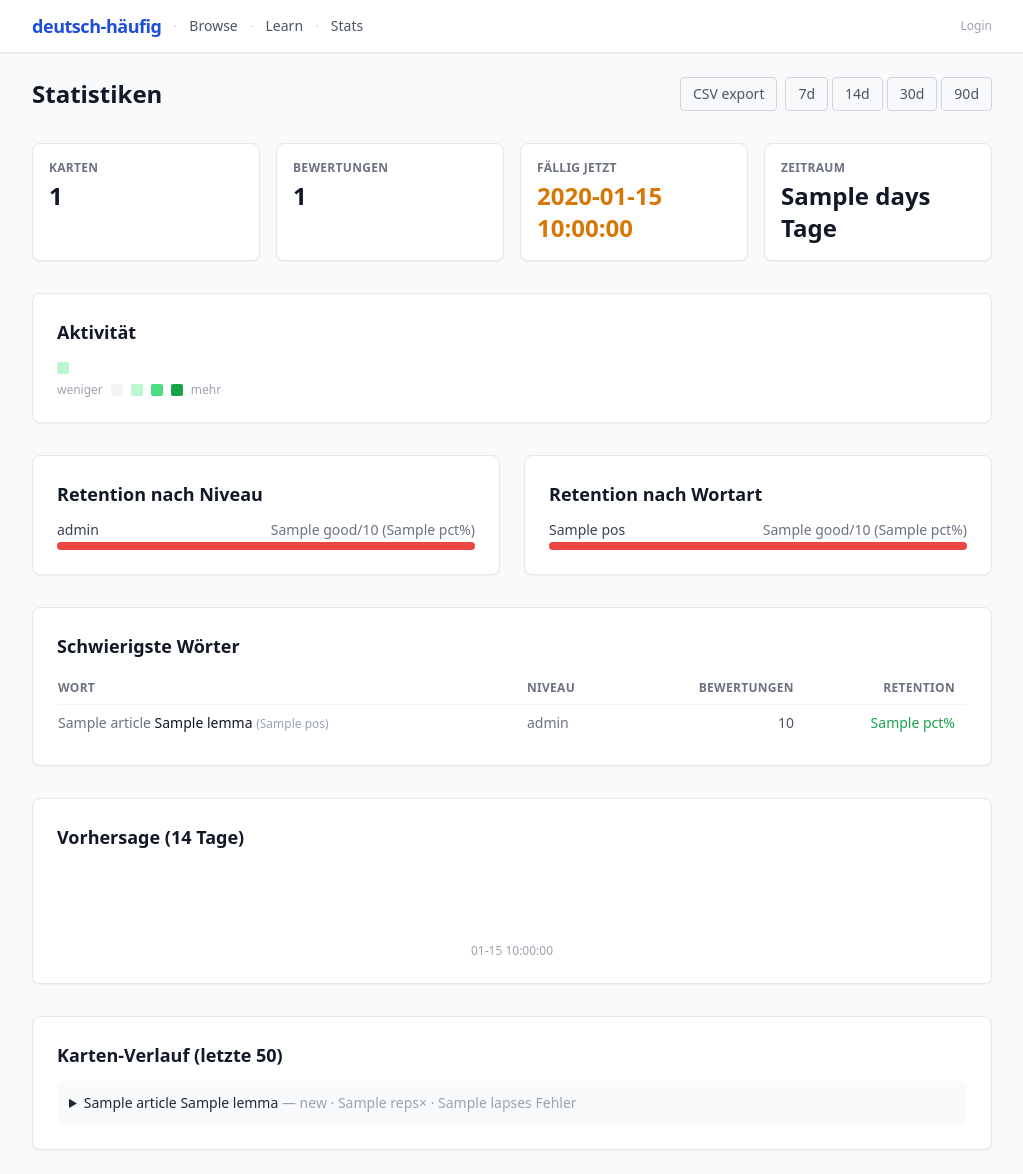
After one commit to SanD94/deutsch-haeufig, a FastAPI app: template src/deutsch_haufig/templates/stats.html in a window 1280 px wide. The commit adds this page. Shown: the whole page, without its empty margins (128-1151 px from the left). Run offline with FastAPI, Linux system fonts and the light colour scheme; the template is opened without the code that fills it: most values are stand-ins (such as "Sample title", 1, 10 or a date in 2020); some libraries are stand-ins or nearby versions.

Commit message:
feat: M7 statistics and insights dashboard
- /stats page: heatmap grid, retention by level/POS, hardest words,
  14-day forecast bar chart, per-card history with collapsible details
- GET /stats/csv: CSV export of all review logs with word metadata
- Time range selector: 7/14/30/90 days
- Summary cards: total cards, total reviews, due now
- Stats link in nav bar
- Registered stats router in main.py

```diff
--- a/src/deutsch_haufig/main.py
+++ b/src/deutsch_haufig/main.py
@@ -18,6 +18,7 @@ from deutsch_haufig.db import init_db
 from deutsch_haufig.routes.auth import router as auth_router
 from deutsch_haufig.routes.browse import router as browse_router
 from deutsch_haufig.routes.learn import router as learn_router
+from deutsch_haufig.routes.stats import router as stats_router
 from deutsch_haufig.routes.word import router as word_router
 from deutsch_haufig.templating import templates
 
@@ -39,6 +40,7 @@ def create_app() -> FastAPI:
     app.include_router(browse_router)
     app.include_router(word_router)
     app.include_router(learn_router)
+    app.include_router(stats_router)
     return app
 
 
--- a/src/deutsch_haufig/templates/base.html
+++ b/src/deutsch_haufig/templates/base.html
@@ -19,6 +19,8 @@
             <a href="/browse" class="text-gray-600 hover:text-blue-700 font-medium transition-colors">Browse</a>
             <span class="text-gray-300">·</span>
             <a href="/learn" class="text-gray-600 hover:text-blue-700 font-medium transition-colors">Learn</a>
+            <span class="text-gray-300">·</span>
+            <a href="/stats" class="text-gray-600 hover:text-blue-700 font-medium transition-colors">Stats</a>
             <span class="flex-1"></span>
             {% if request.cookies.get("dh_user_id") %}
             <a href="/auth/logout" class="text-gray-400 hover:text-red-600 text-xs transition-colors">Logout</a>
--- /dev/null
+++ b/src/deutsch_haufig/templates/stats.html
@@ -0,0 +1,208 @@
+{% extends "base.html" %}
+{% block content %}
+
+<div class="max-w-5xl mx-auto space-y-8">
+
+  <!-- Header -->
+  <div class="flex flex-col sm:flex-row sm:items-center sm:justify-between gap-3">
+    <h1 class="text-2xl font-bold text-gray-900">Statistiken</h1>
+    <div class="flex gap-2 text-sm">
+      <a href="/stats/csv" class="px-3 py-1.5 rounded border border-gray-300 text-gray-600 hover:bg-gray-50 transition-colors">CSV export</a>
+      <div class="flex gap-1">
+        {% for d in [7, 14, 30, 90] %}
+        <a href="/stats?days={{ d }}" class="px-3 py-1.5 rounded border {% if days == d %}bg-blue-600 text-white border-blue-600{% else %}border-gray-300 text-gray-600 hover:bg-gray-50{% endif %} transition-colors">{{ d }}d</a>
+        {% endfor %}
+      </div>
+    </div>
+  </div>
+
+  <!-- Summary cards -->
+  <div class="grid grid-cols-2 sm:grid-cols-4 gap-4">
+    <div class="bg-white rounded-lg border border-gray-200 p-4 shadow-sm">
+      <p class="text-xs text-gray-500 uppercase tracking-wide font-semibold">Karten</p>
+      <p class="text-2xl font-bold text-gray-900 mt-1">{{ total_cards }}</p>
+    </div>
+    <div class="bg-white rounded-lg border border-gray-200 p-4 shadow-sm">
+      <p class="text-xs text-gray-500 uppercase tracking-wide font-semibold">Bewertungen</p>
+      <p class="text-2xl font-bold text-gray-900 mt-1">{{ total_reviews }}</p>
+    </div>
+    <div class="bg-white rounded-lg border border-gray-200 p-4 shadow-sm">
+      <p class="text-xs text-gray-500 uppercase tracking-wide font-semibold">Fällig jetzt</p>
+      <p class="text-2xl font-bold text-amber-600 mt-1">{{ due_now }}</p>
+    </div>
+    <div class="bg-white rounded-lg border border-gray-200 p-4 shadow-sm">
+      <p class="text-xs text-gray-500 uppercase tracking-wide font-semibold">Zeitraum</p>
+      <p class="text-2xl font-bold text-gray-900 mt-1">{{ days }} Tage</p>
+    </div>
+  </div>
+
+  <!-- Heatmap -->
+  <div class="bg-white rounded-lg border border-gray-200 p-4 sm:p-6 shadow-sm">
+    <h2 class="text-lg font-semibold text-gray-900 mb-4">Aktivität</h2>
+    <div class="flex flex-wrap gap-1">
+      {% for day in heatmap %}
+      <div class="w-3 h-3 rounded-sm {% if day.count == 0 %}bg-gray-100{% elif day.count <= 2 %}bg-green-200{% elif day.count <= 5 %}bg-green-400{% else %}bg-green-600{% endif %}"
+           title="{{ day.date }}: {{ day.count }} Bewertungen"></div>
+      {% endfor %}
+    </div>
+    <div class="flex items-center gap-2 mt-2 text-xs text-gray-400">
+      <span>weniger</span>
+      <div class="w-3 h-3 rounded-sm bg-gray-100"></div>
+      <div class="w-3 h-3 rounded-sm bg-green-200"></div>
+      <div class="w-3 h-3 rounded-sm bg-green-400"></div>
+      <div class="w-3 h-3 rounded-sm bg-green-600"></div>
+      <span>mehr</span>
+    </div>
+  </div>
+
+  <div class="grid grid-cols-1 sm:grid-cols-2 gap-6">
+    <!-- Retention by level -->
+    <div class="bg-white rounded-lg border border-gray-200 p-4 sm:p-6 shadow-sm">
+      <h2 class="text-lg font-semibold text-gray-900 mb-3">Retention nach Niveau</h2>
+      {% if level_retention %}
+      <div class="space-y-2">
+        {% for row in level_retention %}
+        <div>
+          <div class="flex justify-between text-sm mb-0.5">
+            <span class="font-medium text-gray-700">{{ row.level }}</span>
+            <span class="text-gray-500">{{ row.good }}/{{ row.total }} ({{ row.pct }}%)</span>
+          </div>
+          <div class="w-full bg-gray-100 rounded-full h-2">
+            <div class="h-2 rounded-full {% if row.pct >= 80 %}bg-green-500{% elif row.pct >= 60 %}bg-amber-500{% else %}bg-red-500{% endif %}"
+                 style="width: {{ row.pct }}%"></div>
+          </div>
+        </div>
+        {% endfor %}
+      </div>
+      {% else %}
+      <p class="text-sm text-gray-400">Noch keine Daten.</p>
+      {% endif %}
+    </div>
+
+    <!-- Retention by POS -->
+    <div class="bg-white rounded-lg border border-gray-200 p-4 sm:p-6 shadow-sm">
+      <h2 class="text-lg font-semibold text-gray-900 mb-3">Retention nach Wortart</h2>
+      {% if pos_retention %}
+      <div class="space-y-2">
+        {% for row in pos_retention %}
+        <div>
+          <div class="flex justify-between text-sm mb-0.5">
+            <span class="font-medium text-gray-700">{{ row.pos }}</span>
+            <span class="text-gray-500">{{ row.good }}/{{ row.total }} ({{ row.pct }}%)</span>
+          </div>
+          <div class="w-full bg-gray-100 rounded-full h-2">
+            <div class="h-2 rounded-full {% if row.pct >= 80 %}bg-green-500{% elif row.pct >= 60 %}bg-amber-500{% else %}bg-red-500{% endif %}"
+                 style="width: {{ row.pct }}%"></div>
+          </div>
+        </div>
+        {% endfor %}
+      </div>
+      {% else %}
+      <p class="text-sm text-gray-400">Noch keine Daten.</p>
+      {% endif %}
+    </div>
+  </div>
+
+  <!-- Hardest words -->
+  <div class="bg-white rounded-lg border border-gray-200 p-4 sm:p-6 shadow-sm">
+    <h2 class="text-lg font-semibold text-gray-900 mb-3">Schwierigste Wörter</h2>
+    {% if hardest_words %}
+    <div class="overflow-x-auto">
+      <table class="w-full text-sm">
+        <thead>
+          <tr class="text-left text-xs font-semibold text-gray-500 uppercase tracking-wide border-b border-gray-100">
+            <th class="py-2 pr-3">Wort</th>
+            <th class="py-2 pr-3">Niveau</th>
+            <th class="py-2 pr-3 text-right">Bewertungen</th>
+            <th class="py-2 pr-3 text-right">Retention</th>
+          </tr>
+        </thead>
+        <tbody class="divide-y divide-gray-50">
+          {% for w in hardest_words %}
+          <tr class="hover:bg-gray-50">
+            <td class="py-2 pr-3 font-medium text-gray-900">
+              {% if w.article %}<span class="text-gray-500 font-normal">{{ w.article }}</span> {% endif %}
+              {{ w.lemma }}
+              <span class="text-gray-400 text-xs">({{ w.pos }})</span>
+            </td>
+            <td class="py-2 pr-3 text-gray-500">{{ w.level or '—' }}</td>
+            <td class="py-2 pr-3 text-right text-gray-600">{{ w.total }}</td>
+            <td class="py-2 pr-3 text-right font-medium {% if w.pct < 50 %}text-red-600{% elif w.pct < 70 %}text-amber-600{% else %}text-green-600{% endif %}">
+              {{ w.pct }}%
+            </td>
+          </tr>
+          {% endfor %}
+        </tbody>
+      </table>
+    </div>
+    {% else %}
+    <p class="text-sm text-gray-400">Mindestens 2 Bewertungen pro Karte nötig. Noch nicht genug Daten.</p>
+    {% endif %}
+  </div>
+
+  <!-- Forecast -->
+  <div class="bg-white rounded-lg border border-gray-200 p-4 sm:p-6 shadow-sm">
+    <h2 class="text-lg font-semibold text-gray-900 mb-3">Vorhersage (14 Tage)</h2>
+    <div class="flex items-end gap-1 h-24">
+      {% set max_f = forecast | map(attribute='count') | max %}
+      {% for day in forecast %}
+      <div class="flex-1 flex flex-col items-center">
+        <div class="w-full {% if day.count > 0 %}bg-blue-500{% else %}bg-gray-100{% endif %} rounded-t"
+             style="height: {{ (day.count / max_f * 100) | round if max_f > 0 else 0 }}%"></div>
+        <span class="text-xs text-gray-400 mt-1 {% if loop.index % 7 != 0 %}hidden sm:block{% endif %}">
+          {{ day.date[5:] }}
+        </span>
+      </div>
+      {% endfor %}
+    </div>
+  </div>
+
+  <!-- Per-card history -->
+  <div class="bg-white rounded-lg border border-gray-200 p-4 sm:p-6 shadow-sm">
+    <h2 class="text-lg font-semibold text-gray-900 mb-3">Karten-Verlauf (letzte 50)</h2>
+    {% if card_history %}
+    <div class="space-y-3">
+      {% for card in card_history %}
+      <details class="bg-gray-50 rounded-lg p-3 text-sm">
+        <summary class="cursor-pointer font-medium text-gray-800">
+          {% if card.article %}{{ card.article }} {% endif %}{{ card.lemma }}
+          <span class="text-gray-400 font-normal">— {{ card.state }} · {{ card.reps }}× · {{ card.lapses }} Fehler</span>
+        </summary>
+        <div class="mt-2 pl-2 border-l-2 border-gray-200 space-y-1">
+          <p class="text-xs text-gray-500">{{ card.sense_definition }}</p>
+          {% if card.stability is not none %}
+          <p class="text-xs text-gray-500">Stabilität: {{ card.stability }}d · Schwierigkeit: {{ card.difficulty }}</p>
+          {% endif %}
+          {% if card.logs %}
+          <table class="w-full text-xs mt-1">
+            <thead>
+              <tr class="text-gray-400">
+                <th class="text-left pr-2">Zeit</th>
+                <th class="text-left pr-2">Bewertung</th>
+                <th class="text-right pr-2">Verstrichen</th>
+                <th class="text-right">Geplant</th>
+              </tr>
+            </thead>
+            <tbody class="divide-y divide-gray-100">
+              {% for log in card.logs[:10] %}
+              <tr>
+                <td class="pr-2 py-0.5 text-gray-500">{{ log.ts[:10] if log.ts else '—' }}</td>
+                <td class="pr-2 py-0.5">{{ {1:'Again',2:'Hard',3:'Good',4:'Easy'}[log.rating] or log.rating }}</td>
+                <td class="text-right pr-2 py-0.5 text-gray-500">{{ log.elapsed_days|round(1) if log.elapsed_days is not none else '—' }}d</td>
+                <td class="text-right py-0.5 text-gray-500">{{ log.scheduled_days|round(1) if log.scheduled_days is not none else '—' }}d</td>
+              </tr>
+              {% endfor %}
+            </tbody>
+          </table>
+          {% endif %}
+        </div>
+      </details>
+      {% endfor %}
+    </div>
+    {% else %}
+    <p class="text-sm text-gray-400">Noch keine Karten.</p>
+    {% endif %}
+  </div>
+
+</div>
+{% endblock %}
```
Also changed, not shown: ROADMAP.md (+3 -3 lines), src/deutsch_haufig/routes/stats.py (added, +306 -0 lines).
